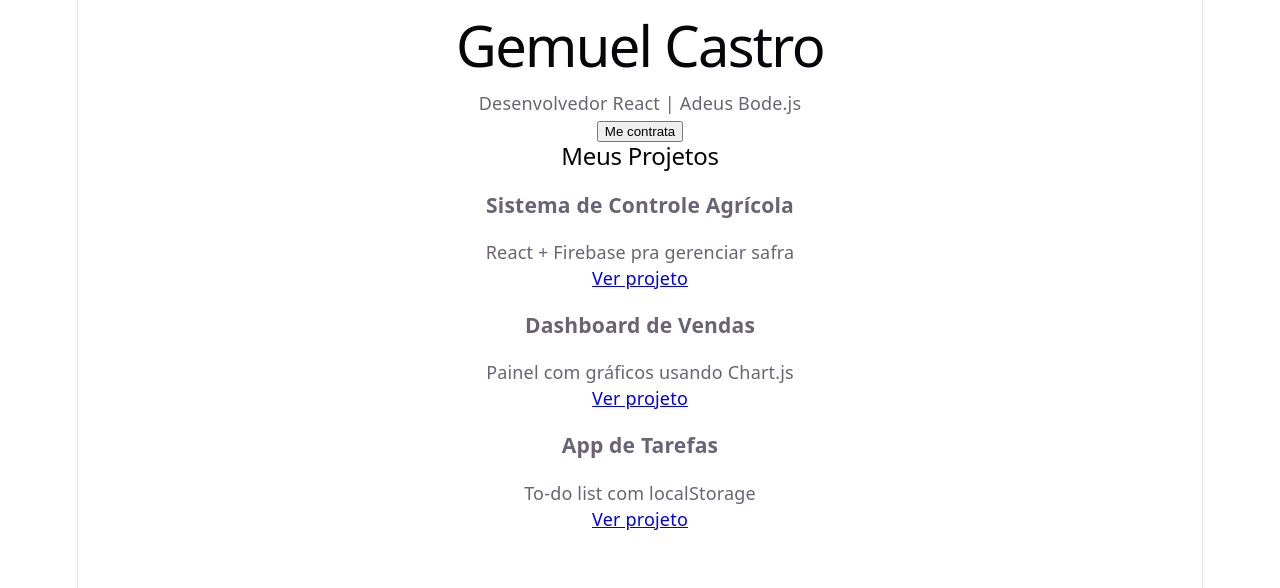
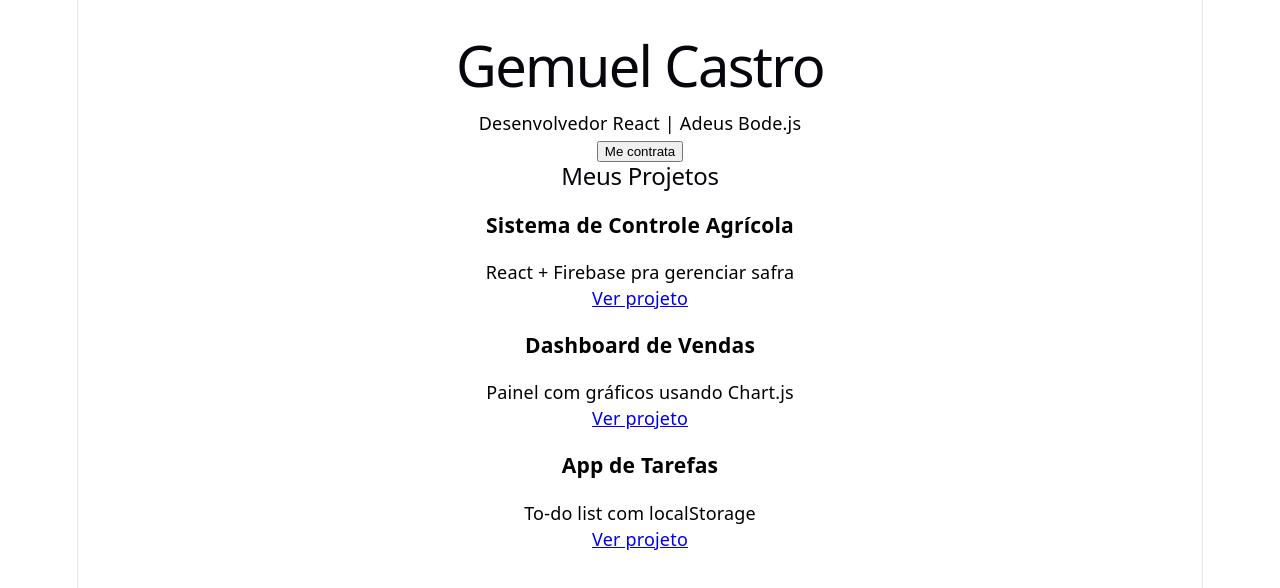
Before and after one commit to gemuelfeitosa/portfolio-mvp, a React (Vite) app: page / in a window 1280 px wide. Shown: the top 588 px of the page. Built offline with nearby package versions, Linux system fonts and the light colour scheme.

Commit message:
Remove hex e corrige CSS

```diff
--- a/src/App.jsx
+++ b/src/App.jsx
@@ -1,13 +1,13 @@
-import './App.css'
 import Header from './components/Header'
 import Projetos from './components/Projetos'
+import './App.css'
 
 function App() {
   return (
-    <>
+    <div style={{ color: 'black', backgroundColor: 'white', minHeight: '100vh', padding: '20px' }}>
       <Header />
       <Projetos />
-    </>
+    </div>
   )
 }
 
```
